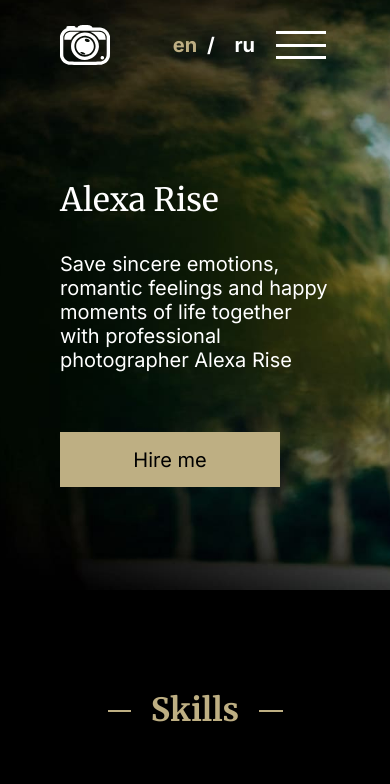
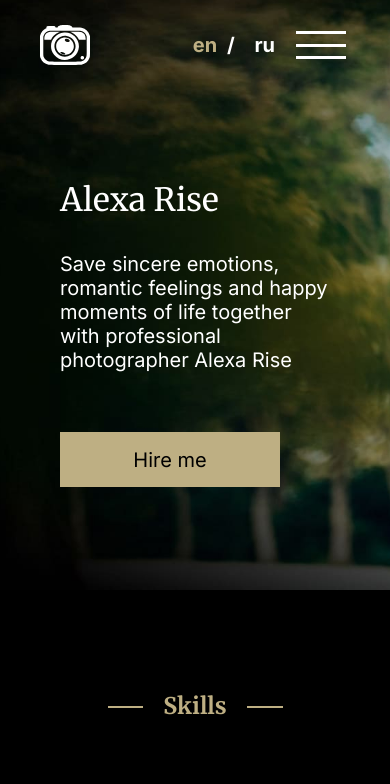
Before and after one commit to thedreamwalker/RSS-Stage-0-Image-Gallery, a plain HTML site: page portfolio/index.html in a window 390 px wide. Shown: the top 784 px of the page. Drawn offline with Linux system fonts and the light colour scheme.

Commit message:
feat: add new media-queries for adaptive

```diff
--- a/portfolio/style.css
+++ b/portfolio/style.css
@@ -809,6 +809,20 @@ body {
 }
 
 @media (max-width: 500px) {
+  .header .container {
+    padding: 20px 40px;
+  }
+
+  .hamburger {
+    right: 40px;
+  }
+
+  .section-title {
+    font-size: 23px;
+    line-height: 32px;
+    margin-bottom: 65px;
+}
+
   .photos img {
     width: 100%;
   }
@@ -816,5 +830,5 @@ body {
   .price-item {
     min-width: 0;
     padding: 42px 43px 40px;
+  }
 }
-}
```
